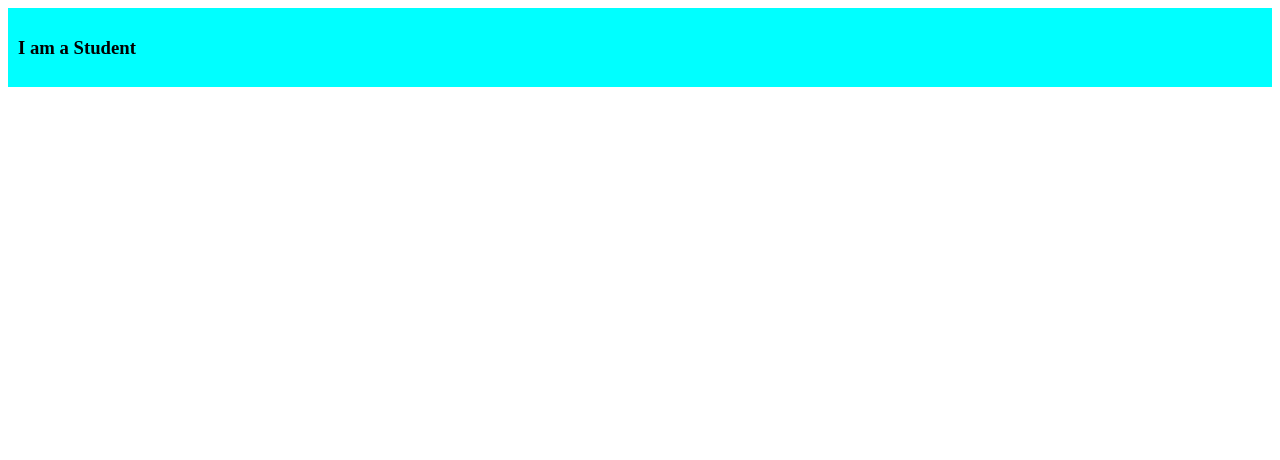
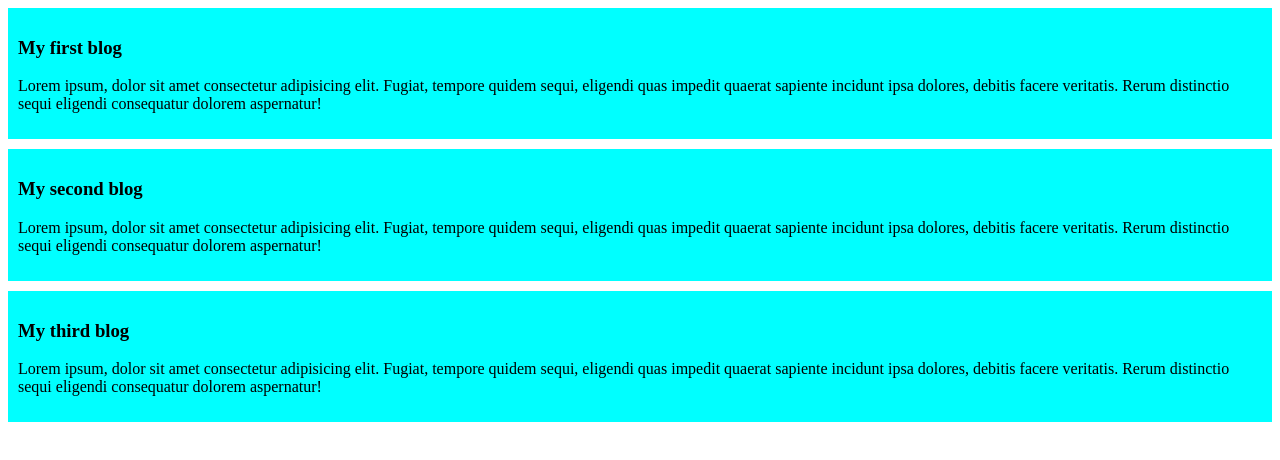
Before and after one commit to AbdurRahman121807/my-first-repo, a plain HTML site: page index.html in a window 1280 px wide. Drawn offline with Linux system fonts and the light colour scheme.

Commit message:
add another blog

```diff
--- a/index.html
+++ b/index.html
@@ -1,14 +1,32 @@
 <!DOCTYPE html>
 <html lang="en">
+
 <head>
     <meta charset="UTF-8">
     <meta name="viewport" content="width=device-width, initial-scale=1.0">
     <title>My First ever Github Repo</title>
-<link rel="stylesheet" href="style/blog.css">
+    <link rel="stylesheet" href="style/blog.css">
 </head>
+
 <body>
     <div>
-        <h3>I am a Student </h3>
+        <h3>My first blog </h3>
+        <p>Lorem ipsum, dolor sit amet consectetur adipisicing elit. Fugiat, tempore quidem sequi, eligendi quas impedit
+            quaerat sapiente incidunt ipsa dolores, debitis facere veritatis. Rerum distinctio sequi eligendi
+            consequatur dolorem aspernatur!</p>
+    </div>
+    <div>
+        <h3>My second blog </h3>
+        <p>Lorem ipsum, dolor sit amet consectetur adipisicing elit. Fugiat, tempore quidem sequi, eligendi quas impedit
+            quaerat sapiente incidunt ipsa dolores, debitis facere veritatis. Rerum distinctio sequi eligendi
+            consequatur dolorem aspernatur!</p>
+    </div>
+    <div>
+        <h3>My third blog </h3>
+        <p>Lorem ipsum, dolor sit amet consectetur adipisicing elit. Fugiat, tempore quidem sequi, eligendi quas impedit
+            quaerat sapiente incidunt ipsa dolores, debitis facere veritatis. Rerum distinctio sequi eligendi
+            consequatur dolorem aspernatur!</p>
     </div>
 </body>
+
 </html>
--- a/style/blog.css
+++ b/style/blog.css
@@ -1,4 +1,5 @@
 div{
     background-color: aqua;
     padding: 10px;
+    margin-bottom: 10px;
 }
```
